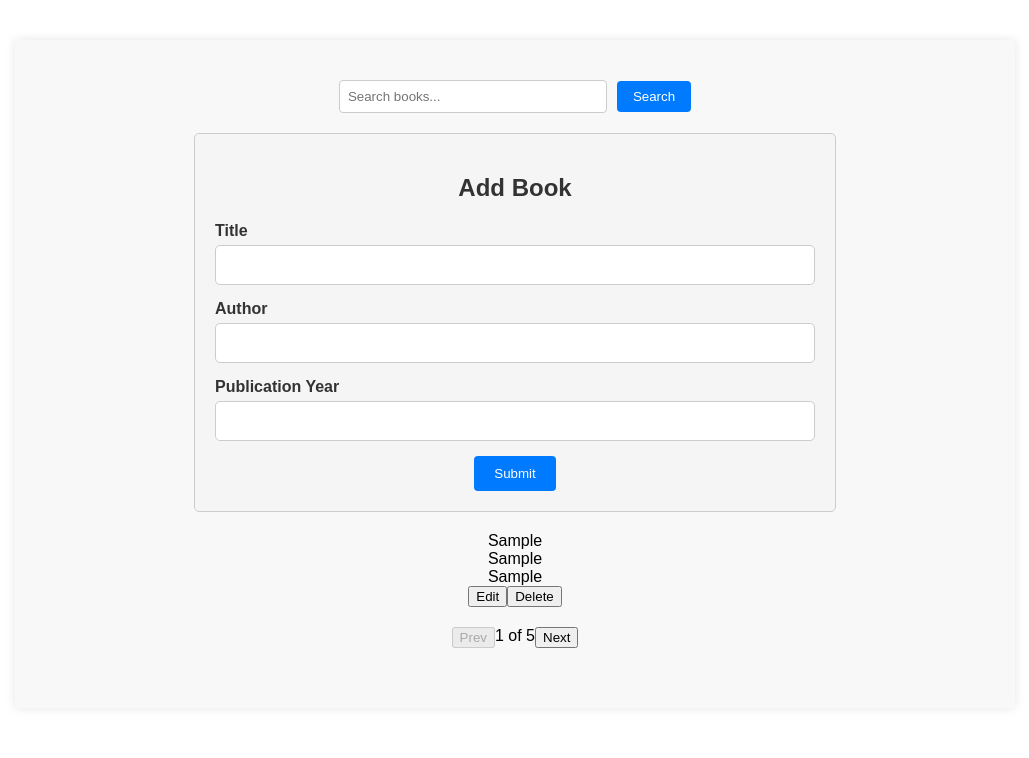
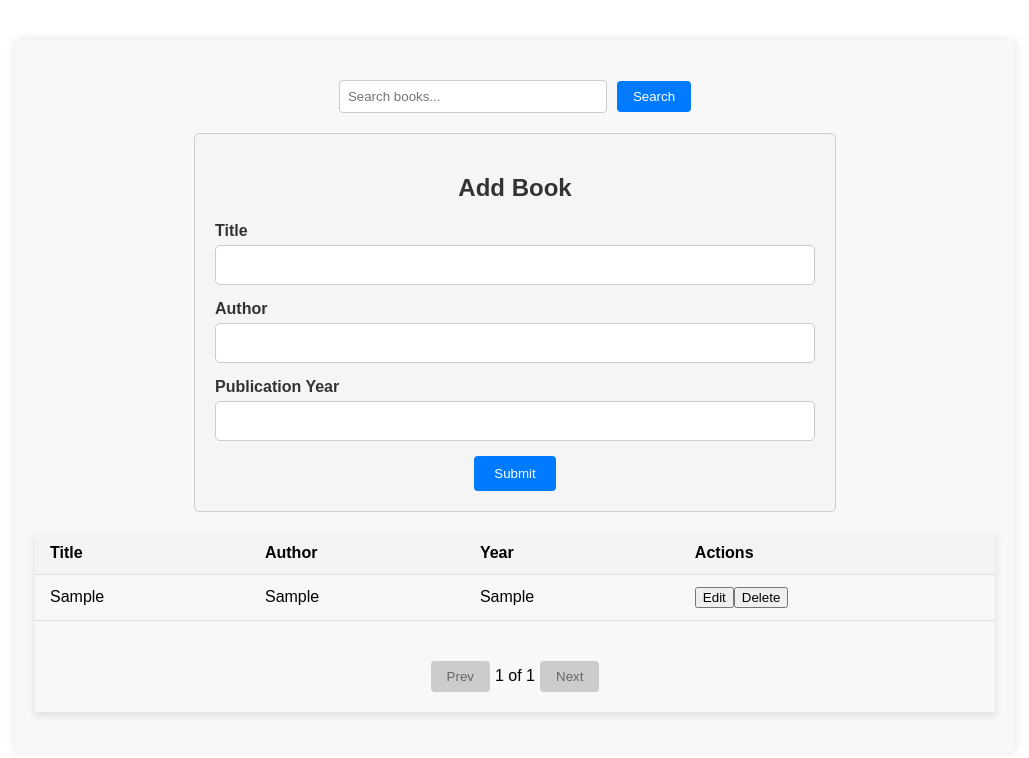
Before and after one commit to Vicky-peace/book-repository, a React (Vite) app: page / in a window 1280 px wide. Both pictures are taken after typing "Sample", "Sample", "Sample" into the empty fields and a click on the button "Submit". Shown: the top 758 px of the page, without its empty margins (125-1154 px from the left). Built offline with nearby package versions, Linux system fonts and the light colour scheme.

Commit message:
updated the and refactored the code

```diff
--- a/src/App.tsx
+++ b/src/App.tsx
@@ -1,34 +1,34 @@
-import {useState} from 'react';
+import React from 'react';
 import BookForm from './components/bookform/BookForm';
 import BookList from './components/booklist/BookList';
 import SearchComponent from './components/searchComponent/SearchComponent';
+import useLocalStorage from './customHooks/useLocalStorage';
 import { Book } from './types';
 
 import './App.scss';
 
 function App() {
-  const [books, setBooks] = useState<Book[]>([]);
-  const [searchQuery, setSearchQuery] = useState('');
-  const [editBook, setEditBook] = useState<Book | null>(null);
+  // Declare the use of useLocalStorage with the Book array type
+  const [books, setBooks] = useLocalStorage<Book[]>('books', []);
+  const [searchQuery, setSearchQuery] = React.useState<string>('');
+  const [editBook, setEditBook] = React.useState<Book | null>(null);
 
   const handleFormSubmit = (book: Book) => {
-    if (book.id && books.some(b => b.id === book.id)) {
-      // Update existing book
+    if (editBook && books.some(b => b.id === book.id)) {
       setBooks(books.map(b => b.id === book.id ? book : b));
     } else {
-      // Add new book
-      const newBook = { ...book, id: Math.random() }; // Ensure unique ID
+      const newBook = { ...book, id: Math.random() }; // Ensure unique ID for new books
       setBooks([...books, newBook]);
     }
-    setEditBook(null); // Clear editBook state
-  };
-
-  const handleEdit = (book: Book) => {
-    setEditBook(book); // Set book to be edited
+    setEditBook(null); // Reset edit book after submitting
   };
 
   const handleDelete = (bookId: number) => {
     setBooks(books.filter(book => book.id !== bookId));
+  };
+
+  const handleEdit = (book: Book) => {
+    setEditBook(book);
   };
 
   const handleSearch = (query: string) => {
@@ -47,4 +47,5 @@ function App() {
     </div>
   );
 }
+
 export default App;
--- a/src/components/bookitem/BookItem.tsx
+++ b/src/components/bookitem/BookItem.tsx
@@ -1,6 +1,4 @@
-
 import { Book } from '../../types';
-import './bookItem.scss';
 
 interface BookItemProps {
   book: Book;
@@ -8,16 +6,17 @@ interface BookItemProps {
   onDelete: (bookId: number) => void;
 }
 
-
 function BookItem({ book, onEdit, onDelete }: BookItemProps) {
   return (
-    <div className='item'>
-      <div>{book.title}</div>
-      <div>{book.author}</div>
-      <div>{book.year}</div>
-      <button onClick={() => onEdit(book)}>Edit</button>
-      <button onClick={() => onDelete(book.id)}>Delete</button>
-    </div>
+    <tr className='bookItem'>
+      <td>{book.title}</td>
+      <td>{book.author}</td>
+      <td>{book.year}</td>
+      <td className='actions'>
+        <button onClick={() => onEdit(book)}>Edit</button>
+        <button onClick={() => onDelete(book.id)}>Delete</button>
+      </td>
+    </tr>
   );
 }
 
--- a/src/components/bookitem/bookItem.scss
+++ b/src/components/bookitem/bookItem.scss
@@ -1,28 +1,16 @@
 .bookItem {
-    display: flex;
-    justify-content: space-between;
-    align-items: center;
-    padding: 8px;
+  td {
+    padding: 12px 15px;
     border-bottom: 1px solid #ddd;
 
     &:last-child {
-      border-bottom: none;
-    }
-
-    .bookDetails {
-      flex: 1;
-      padding-right: 10px;
-
-      & > div {
-        margin-right: 20px;
-        display: inline-block;
+      text-align: right;
     }
   }
 
-    .actions {
-      button {
+  .actions button {
     margin-left: 10px;
-        padding: 5px 15px;
+    padding: 5px 10px;
     background-color: #007bff;
     color: white;
     border: none;
@@ -34,4 +22,3 @@
     }
   }
 }
-  }
--- a/src/components/booklist/BookList.tsx
+++ b/src/components/booklist/BookList.tsx
@@ -1,3 +1,4 @@
+import  { useState } from 'react';
 import BookItem from '../bookitem/BookItem';
 import Pagination from '../pagination/Pagination';
 import { Book } from '../../types';
@@ -9,13 +10,37 @@ interface BookListProps {
   onDelete: (bookId: number) => void;
 }
 
+const BOOKS_PER_PAGE = 4;
+
 function BookList({ books, onEdit, onDelete }: BookListProps) {
+  const [currentPage, setCurrentPage] = useState(1);
+  const totalPages = Math.ceil(books.length / BOOKS_PER_PAGE);
+
+  const handlePageChange = (newPage: number) => {
+    setCurrentPage(newPage);
+  };
+
+  const startIndex = (currentPage - 1) * BOOKS_PER_PAGE;
+  const selectedBooks = books.slice(startIndex, startIndex + BOOKS_PER_PAGE);
+
   return (
     <div className='bookList'>
-      {books.map(book => (
-        <BookItem key={book.id} book={book} onEdit={onEdit} onDelete={onDelete} />
-      ))}
-      <Pagination currentPage={1} totalPages={5} onPageChange={() => {}} />
+      <table className="table">
+        <thead>
+          <tr>
+            <th>Title</th>
+            <th>Author</th>
+            <th>Year</th>
+            <th>Actions</th>
+          </tr>
+        </thead>
+        <tbody>
+          {selectedBooks.map(book => (
+            <BookItem key={book.id} book={book} onEdit={onEdit} onDelete={onDelete} />
+          ))}
+        </tbody>
+      </table>
+      <Pagination currentPage={currentPage} totalPages={totalPages} onPageChange={handlePageChange} />
     </div>
   );
 }
--- a/src/components/booklist/booklist.scss
+++ b/src/components/booklist/booklist.scss
@@ -1,19 +1,53 @@
 .bookList {
-    width: 100%;
-    margin: 20px 0;
-  }
+  width: 100%;
+  margin: 20px auto;
+  box-shadow: 0 4px 8px rgba(0,0,0,0.1); // Adds subtle shadow for depth
 
   .table {
     width: 100%;
     border-collapse: collapse;
+    margin-top: 20px; // Ensures spacing between elements
 
     th, td {
+      padding: 12px 15px; // More generous padding for readability
+      border-bottom: 1px solid #ddd; // Lighter border for a softer look
       text-align: left;
-      padding: 8px;
-      border-bottom: 1px solid #ccc;
     }
 
     th {
-      background-color: #f4f4f4;
+      background-color: #f4f4f4; // Keeps a neutral header background
+      font-size: 16px; // Larger font size for better visibility
+    }
+
+    tbody tr:hover {
+      background-color: #f9f9f9; // Adds a hover effect to table rows
     }
   }
+
+  .pagination {
+    display: flex;
+    justify-content: center; // Centers pagination controls
+    padding: 20px 0; // Padding around the pagination for better spacing
+
+    button {
+      padding: 8px 16px;
+      margin: 0 5px;
+      background-color: #007bff;
+      color: white;
+      border: none;
+      border-radius: 4px;
+      cursor: pointer;
+      transition: background-color 0.3s;
+
+      &:hover {
+        background-color: #0056b3;
+      }
+
+      &:disabled {
+        background-color: #ccc;
+        color: #666;
+        cursor: not-allowed;
+      }
+    }
+  }
+}
--- a/src/components/pagination/pagination.scss
+++ b/src/components/pagination/pagination.scss
@@ -1,25 +1,26 @@
 .pagination {
   display: flex;
-    justify-content: center;
-    padding: 20px;
-    font-size: 16px;
+  justify-content: center; /* Center pagination controls */
+  align-items: center;
+  margin-top: 20px;
+}
 
-    .button {
-      padding: 5px 15px;
-      margin: 0 5px;
-      background-color: #007bff;
+.pagination button {
+  padding: 8px 16px; /* More readable button size */
+  margin: 0 10px; /* Space out the buttons */
+  background-color: #007bff; /* A more vibrant button color */
   color: white;
   border: none;
-      border-radius: 4px;
+  border-radius: 5px; /* Rounded corners */
   cursor: pointer;
-
-      &:hover {
-        background-color: #0056b3;
+  transition: background-color 0.3s; /* Smooth color transition */
 }
 
-      &:disabled {
-        background-color: #ccc;
+.pagination button:disabled {
+  background-color: #ccc; /* Disabled state */
   cursor: default;
 }
+
+.pagination button:hover:not(:disabled) {
+  background-color: #0056b3; /* Hover state */
 }
-  }
--- /dev/null
+++ b/src/customHooks/useLocalStorage.tsx
@@ -0,0 +1,27 @@
+import { useState } from 'react';
+
+function useLocalStorage<T>(key: string, initialValue: T): [T, (value: T | ((val: T) => T)) => void] {
+  const [storedValue, setStoredValue] = useState<T>(() => {
+    try {
+      const item = window.localStorage.getItem(key);
+      return item ? JSON.parse(item) as T : initialValue;
+    } catch (error) {
+      console.error('Error reading from localStorage', error);
+      return initialValue;
+    }
+  });
+
+  const setValue = (value: T | ((val: T) => T)): void => {
+    try {
+      const valueToStore = value instanceof Function ? value(storedValue) : value;
+      setStoredValue(valueToStore);
+      window.localStorage.setItem(key, JSON.stringify(valueToStore));
+    } catch (error) {
+      console.error('Error writing to localStorage', error);
+    }
+  };
+
+  return [storedValue, setValue];
+}
+
+export default useLocalStorage;
```
Also changed, not shown: src/components/booktable/booktable.scss (+12 -5 lines). Lines whose indentation alone changed are shown as unchanged.
